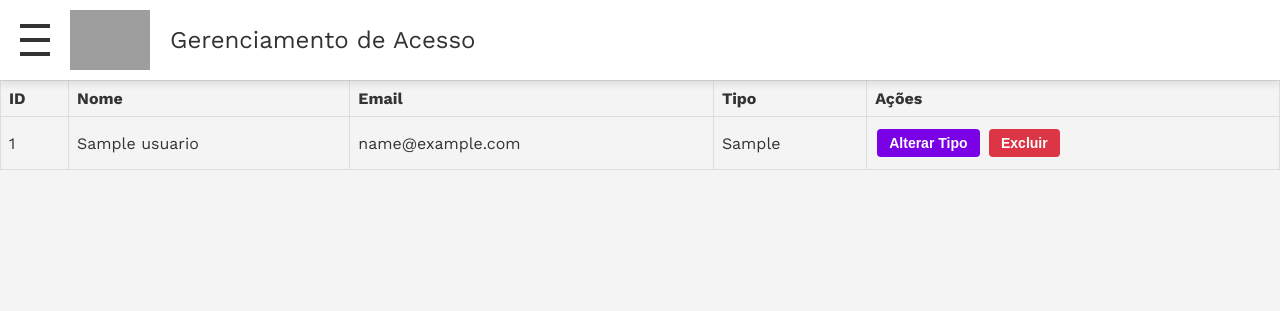
After one commit to feliperogai/Challenge-Sanofi, a Flask app: template app/templates/admin_management.html in a window 1280 px wide. The commit adds this page. Shown: the top 311 px of the page. Run offline with Flask 3, Linux system fonts and the light colour scheme; the template is opened without the code that fills it: most values are stand-ins (such as "Sample title", 1, 10 or a date in 2020); data that the repository does not hold is empty; grey boxes are pictures that could not be loaded.

Commit message:
admin management 2009

```diff
--- a/app/routes.py
+++ b/app/routes.py
@@ -74,6 +74,55 @@ def configure_routes(app):
     @app.route('/check')
     def check():
         return render_template('check.html')
+
+    @app.route('/admin-management')
+    def admin_management():
+        user_id = is_authenticated_and_get_user()
+        if user_id:
+            conn = get_db_connection()
+            if conn:
+                try:
+                    cursor = conn.cursor()
+                    cursor.execute("SELECT email, nome_usuario, tipo_usuario FROM usuarios WHERE id = %s", (user_id,))
+                    user = cursor.fetchone()
+                    if user:
+                        email, nome, tipo_usuario = user
+                        if tipo_usuario == 'admin':
+                            return render_template('admin_management.html', email=email, nome=nome)
+                finally:
+                    conn.close()
+        return redirect(url_for('index'))
+
+    @app.route('/api/users')
+    def get_users():
+        conn = get_db_connection()
+        cursor = conn.cursor(dictionary=True)
+        cursor.execute('SELECT id, nome_usuario AS nome, email, tipo_usuario AS tipo FROM usuarios')
+        users = cursor.fetchall()
+        cursor.close()
+        conn.close()
+        return jsonify(users)
+
+    @app.route('/api/user-settings', methods=['POST'])
+    def manage_user_settings():
+        conn = get_db_connection()
+        cursor = conn.cursor()
+        user_id = request.form.get('user-id')
+
+        if 'change-user-type' in request.form:
+            new_type = request.form.get('new-type')
+            cursor.execute('UPDATE usuarios SET tipo_usuario = %s WHERE id = %s', (new_type, user_id))
+            conn.commit()
+            response = {'status': 'success', 'message': 'Tipo de usuário alterado com sucesso!'}
+
+        elif 'delete-user' in request.form:
+            cursor.execute('DELETE FROM usuarios WHERE id = %s', (user_id,))
+            conn.commit()
+            response = {'status': 'success', 'message': 'Usuário excluído com sucesso!'}
+
+        cursor.close()
+        conn.close()
+        return jsonify(response)
 
     @app.route('/user-settings', methods=['GET', 'POST'])
     def user_settings():
--- /dev/null
+++ b/app/static/css/admin_management.css
@@ -0,0 +1,188 @@
+@import url('https://fonts.googleapis.com/css2?family=Work+Sans:ital,wght@0,100..900;1,100..900&display=swap');
+
+/* Variáveis CSS para cores e tamanhos */
+:root {
+    --primary-color: rgb(122, 0, 230);
+    --secondary-color: #333;
+    --background-color: #f4f4f4;
+    --card-background: #ffffff;
+    --card-shadow: rgba(0, 0, 0, 0.1);
+    --text-color-light: #555;
+    --text-color-dark: #333;
+    --border-color: #ddd;
+    --btn-background: rgb(122, 0, 230);
+    --btn-background-hover: rgb(131, 1, 245);
+    --btn-disabled: #ccc;
+}
+/* Estilo global da página */
+body {
+    margin: 0;
+    font-family: "Work Sans", sans-serif;
+    color: var(--text-color-dark);
+    background-color: var(--background-color);
+    padding-top: 80px; /* Espaço para o cabeçalho fixo */
+    box-sizing: border-box; /* Garante que o padding seja considerado dentro do tamanho do box */
+}
+
+/* Estilo do header */
+header {
+    position: fixed;
+    top: 0;
+    left: 0;
+    width: 100%;
+    height: 80px;
+    background: #ffffff;
+    color: #333;
+    padding: 0 20px;
+    display: flex;
+    align-items: center;
+    box-shadow: 0 4px 8px rgba(0, 0, 0, 0.1);
+    z-index: 1000;
+    box-sizing: border-box;
+}
+
+.header-container {
+    display: flex;
+    align-items: center;
+    flex-wrap: wrap; /* Permite que o conteúdo quebre para a linha de baixo se necessário */
+}
+
+header img {
+    height: 60px;
+    margin-right: 20px;
+}
+
+header h1 {
+    margin: 0;
+    font-size: 1.5rem;
+    font-weight: normal;
+}
+/* Menu de ícone */
+.menu-icon {
+    display: flex;
+    flex-direction: column;
+    justify-content: center;
+    align-items: center;
+    cursor: pointer;
+    margin-right: 20px;
+    position: relative;
+    z-index: 1100; /* Garantir que o ícone esteja acima da imagem */
+}
+
+/* Estilo dos itens do menu hamburguer */
+.menu-icon div {
+    width: 30px;
+    height: 4px;
+    background-color: var(--text-color-dark);
+    margin: 5px 0;
+}
+
+/* Menu Lateral */
+#side-menu {
+    height: 100%;
+    width: 0;
+    position: fixed;
+    top: 0;
+    left: 0;
+    background-color: var(--card-background);
+    color: var(--text-color-dark);
+    overflow-x: hidden;
+    padding-top: 60px;
+    box-shadow: 2px 0 5px var(--card-shadow);
+    z-index: 1000;
+}
+
+#side-menu .closebtn {
+    position: absolute;
+    top: 0;
+    right: 25px;
+    font-size: 36px;
+    color: #fff;
+    background-color: var(--primary-color);
+    cursor: pointer;
+    border: none;
+}
+
+#side-menu .user-info {
+    padding: 20px;
+    border-bottom: 1px solid var(--border-color);
+}
+
+#side-menu .user-info p {
+    margin: 0 0 10px;
+}
+
+#side-menu a {
+    padding: 10px 20px;
+    text-decoration: none;
+    font-size: 18px;
+    color: var(--primary-color);
+    display: block;
+    transition: background-color 0.3s;
+}
+
+#side-menu a:hover {
+    background-color: #f1f1f1;
+}
+
+.feedback {
+    display: none;
+    padding: 10px;
+    margin: 10px 0;
+    border-radius: 4px;
+    font-weight: bold;
+}
+
+.feedback.success {
+    color: #155724;
+    background-color: #d4edda;
+    border: 1px solid #c3e6cb;
+}
+
+.feedback.error {
+    color: #721c24;
+    background-color: #f8d7da;
+    border: 1px solid #f5c6cb;
+}
+
+/* Adicione estilos adicionais conforme necessário */
+table {
+    width: 100%;
+    border-collapse: collapse;
+}
+table, th, td {
+    border: 1px solid #ddd;
+}
+th, td {
+    padding: 8px;
+    text-align: left;
+}
+th {
+    background-color: #f4f4f4;
+}
+.button {
+    color: white;
+    border: none;
+    padding: 6px 12px;
+    text-align: center;
+    text-decoration: none;
+    display: inline-block;
+    font-size: 14px;
+    margin: 4px 2px;
+    cursor: pointer;
+    border-radius: 4px;
+}
+.button-danger {
+    background-color: #dc3545;
+    font-weight: 700;
+}
+.button-danger:hover {
+    background-color: #80111c;
+}
+.button-warning {
+    background-color: #7a00e6;
+    font-weight: 700;
+}
+.button-warning:hover {
+    background-color: #8301f5;
+}
--- /dev/null
+++ b/app/static/js/admin_management.js
@@ -0,0 +1,107 @@
+// Função para exibir o menu lateral
+function toggleMenu() {
+    const sideMenu = document.getElementById('side-menu');
+    sideMenu.style.width = sideMenu.style.width === '250px' ? '0' : '250px';
+}
+
+// Função para fechar o menu lateral
+function closeMenu() {
+    document.getElementById('side-menu').style.width = '0';
+}
+
+// Função para exibir uma mensagem de feedback
+function displayFeedback(message, type) {
+    const feedbackElement = document.getElementById('feedbackMessage');
+    feedbackElement.textContent = message;
+    feedbackElement.className = `feedback ${type}`;
+    feedbackElement.style.display = 'block';
+}
+
+// Função para carregar e exibir usuários
+function loadUsers() {
+    fetch('/api/users')
+        .then(response => response.json())
+        .then(users => {
+            const tableBody = document.getElementById('usersTable').getElementsByTagName('tbody')[0];
+            tableBody.innerHTML = ''; // Limpa o corpo da tabela antes de adicionar novos dados
+
+            users.forEach(user => {
+                const row = tableBody.insertRow();
+                row.insertCell(0).textContent = user.id;
+                row.insertCell(1).textContent = user.nome;
+                row.insertCell(2).textContent = user.email;
+                row.insertCell(3).textContent = user.tipo;
+
+                const actionsCell = row.insertCell(4);
+                actionsCell.innerHTML = `
+                    <button class="button button-warning" onclick="changeUserType(${user.id})">Alterar Tipo</button>
+                    <button class="button button-danger" onclick="deleteUser(${user.id})">Excluir</button>
+                `;
+            });
+        })
+        .catch(error => {
+            console.error('Erro ao carregar usuários:', error);
+            displayFeedback('Erro ao carregar usuários.', 'error');
+        });
+}
+
+// Função para alterar o tipo de usuário
+function changeUserType(userId) {
+    const newType = prompt('Digite o novo tipo de usuário (admin/user):');
+    if (!newType) return;
+
+    fetch('/api/user-settings', {
+        method: 'POST',
+        headers: {
+            'Content-Type': 'application/x-www-form-urlencoded'
+        },
+        body: new URLSearchParams({
+            'change-user-type': 'true',
+            'user-id': userId,
+            'new-type': newType
+        })
+    })
+    .then(response => response.json())
+    .then(data => {
+        displayFeedback(data.message, data.status);
+        if (data.status === 'success') {
+            loadUsers(); // Recarrega a lista de usuários
+        }
+    })
+    .catch(error => {
+        console.error('Erro ao alterar o tipo de usuário:', error);
+        displayFeedback('Erro ao alterar o tipo de usuário.', 'error');
+    });
+}
+
+// Função para excluir um usuário
+function deleteUser(userId) {
+    if (!confirm('Tem certeza que deseja excluir este usuário?')) return;
+
+    fetch('/api/user-settings', {
+        method: 'POST',
+        headers: {
+            'Content-Type': 'application/x-www-form-urlencoded'
+        },
+        body: new URLSearchParams({
+            'delete-user': 'true',
+            'user-id': userId
+        })
+    })
+    .then(response => response.json())
+    .then(data => {
+        displayFeedback(data.message, data.status);
+        if (data.status === 'success') {
+            loadUsers(); // Recarrega a lista de usuários
+        }
+    })
+    .catch(error => {
+        console.error('Erro ao excluir o usuário:', error);
+        displayFeedback('Erro ao excluir o usuário.', 'error');
+    });
+}
+
+// Inicializa a página
+document.addEventListener('DOMContentLoaded', function() {
+    loadUsers(); // Carrega a lista de usuários ao iniciar
+});
--- /dev/null
+++ b/app/templates/admin_management.html
@@ -0,0 +1,60 @@
+<!DOCTYPE html>
+<html lang="pt-BR">
+<head>
+    <meta charset="UTF-8">
+    <meta name="viewport" content="width=device-width, initial-scale=1.0">
+    <title>Sanofi - Gerenciamento de Acesso</title>
+    <link rel="icon" href="../static/images/icon.jpg">
+    <link rel="stylesheet" href="../static/css/admin_management.css">
+    <script src="/static/js/auth.js" defer></script>
+    <style>
+    </style>
+</head>
+<body>
+    <header>
+        <div class="menu-icon" onclick="toggleMenu()">
+            <div></div>
+            <div></div>
+            <div></div>
+        </div>
+        <div class="header-container">
+            <img src="https://upload.wikimedia.org/wikipedia/commons/7/7d/Logo_Sanofi_%282022%29.png" alt="Logo" class="logo">
+            <h1>Gerenciamento de Acesso</h1>
+        </div>
+    </header>
+
+    <div id="side-menu" class="side-menu">
+        <button class="closebtn" onclick="closeMenu()">&times;</button>
+        <div class="user-info">
+            <p><strong id="user-nome">{{ nome }}</strong></p>
+            <p id="user-email">{{ email }}</p>
+        </div>
+        <a href="/admin">Dashboard</a>
+        <a href="/user-settings">User Settings</a>
+        <a href="/" onclick="logout()">Logout</a>
+    </div>
+
+    <main>
+        <div class="content-container">
+            <div id="feedbackMessage" class="feedback"></div>
+            <table id="usersTable">
+                <thead>
+                    <tr>
+                        <th>ID</th>
+                        <th>Nome</th>
+                        <th>Email</th>
+                        <th>Tipo</th>
+                        <th>Ações</th>
+                    </tr>
+                </thead>
+                <tbody>
+                    <!-- Os dados dos usuários serão inseridos aqui via JavaScript -->
+                </tbody>
+            </table>
+        </div>
+    </main>
+
+    <script src="/static/js/logout.js"></script>
+    <script src="/static/js/admin_management.js" defer></script>
+</body>
+</html>
```
Also changed, not shown: app/templates/admin.html (+5 -4 lines), app/templates/user.html (+6 -6 lines), app/templates/user_settings.html (+4 -4 lines).
